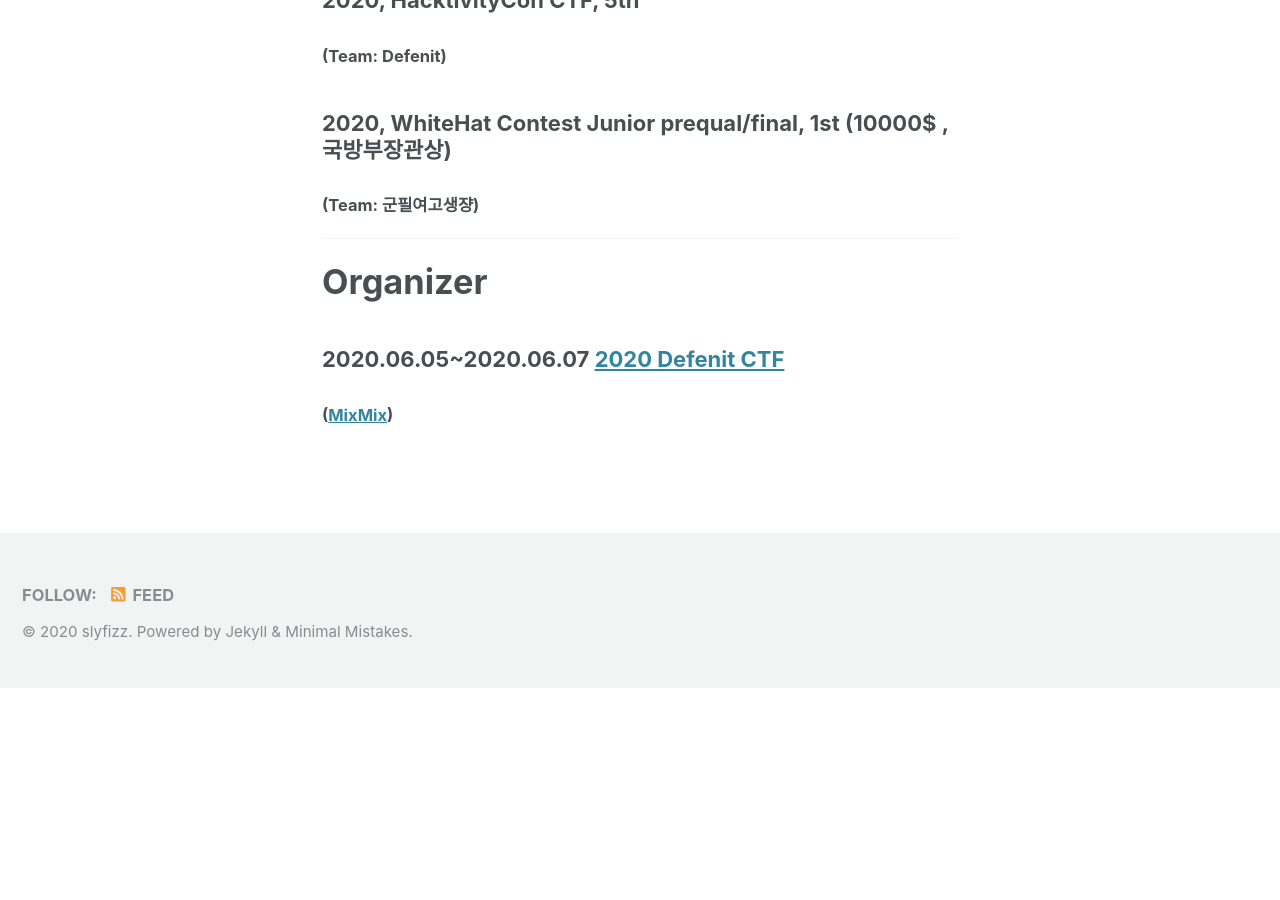
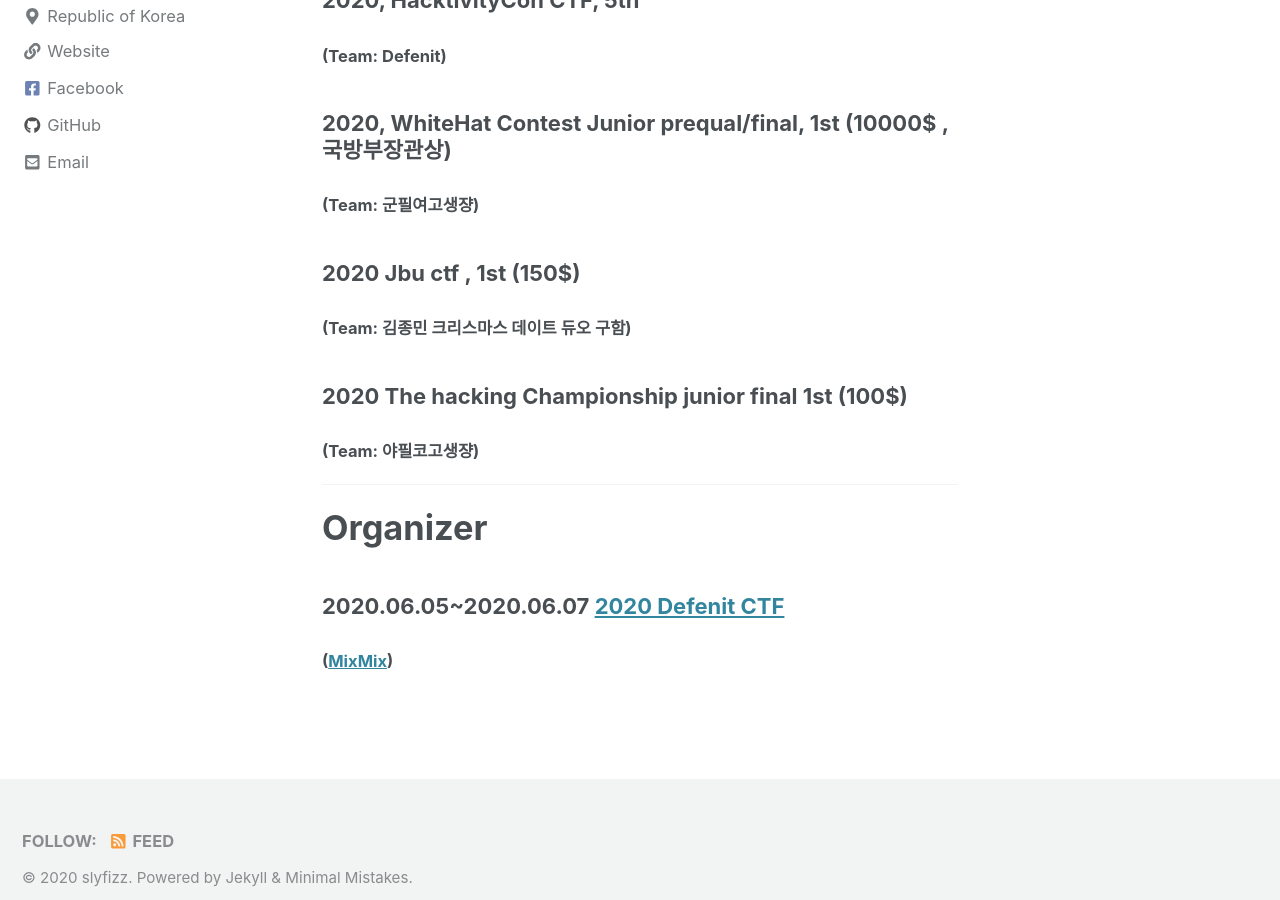
Before and after one commit to slyfizz3/slyfizz3.github.io, a Jekyll site: the page built from _pages/about.md, in a window 1280 px wide and 900 px high, scrolled down 2672 px. Built offline with Jekyll 4.4.1, drawn with Linux system fonts in a browser that asks for light colours; cached includes are drawn as plain includes; nearby versions of some CDN libraries; before the commit the page ends 3359 px from its top, so only the background shows below that.

Commit message:
Update about.md

```diff
--- a/_pages/about.md
+++ b/_pages/about.md
@@ -67,6 +67,10 @@ Nickname:slyfizz,rev4fun
 #### (Team: Defenit)
 ### 2020, WhiteHat Contest Junior prequal/final, 1st (10000$ , 국방부장관상)
 #### (Team: 군필여고생쟝)
+### 2020 Jbu ctf , 1st (150$)
+#### (Team: 김종민 크리스마스 데이트 듀오 구함)
+### 2020 The hacking Championship junior final 1st (100$)
+#### (Team: 야필코고생쟝)
 ---
 # Organizer
 
```
